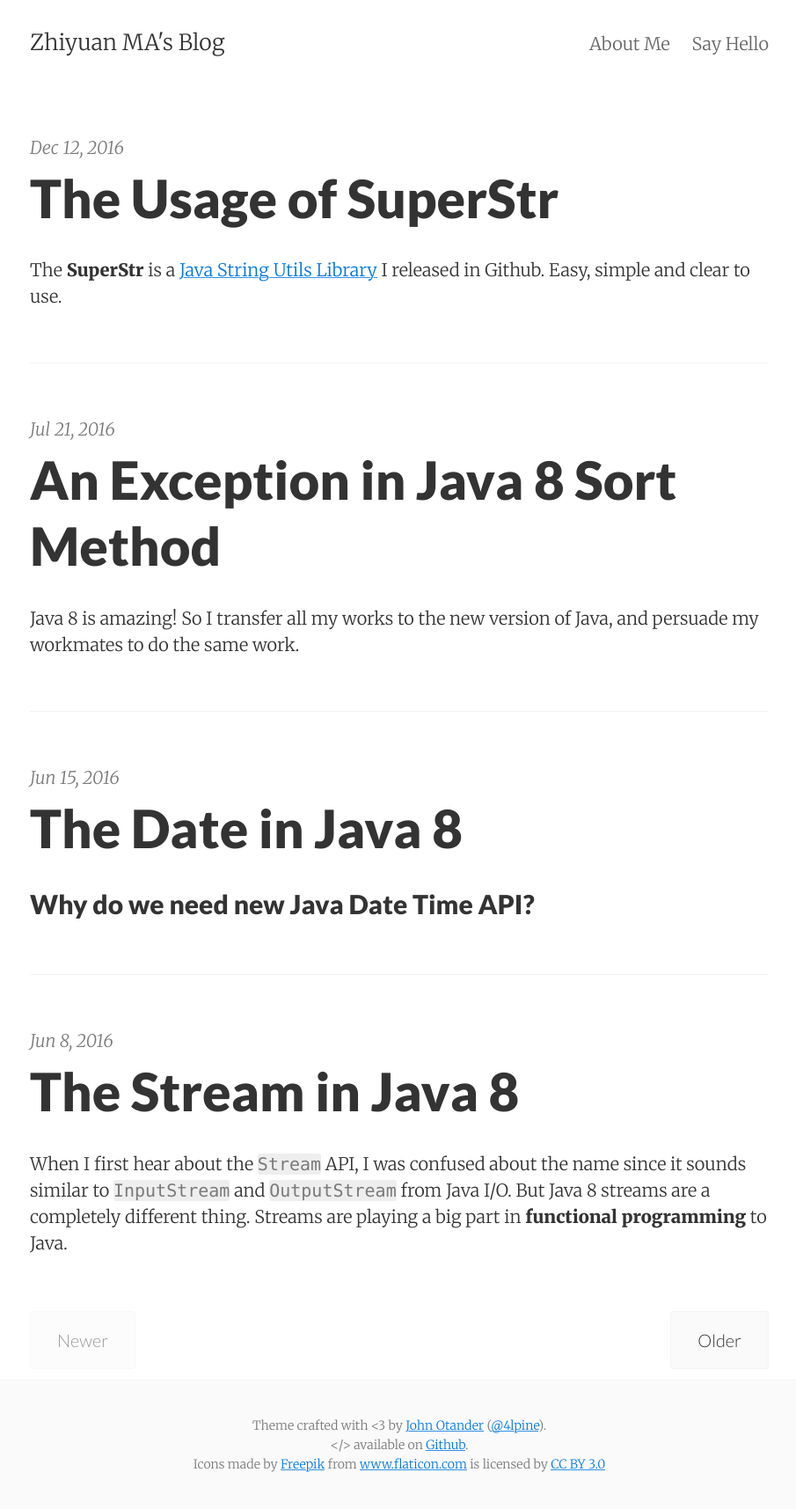
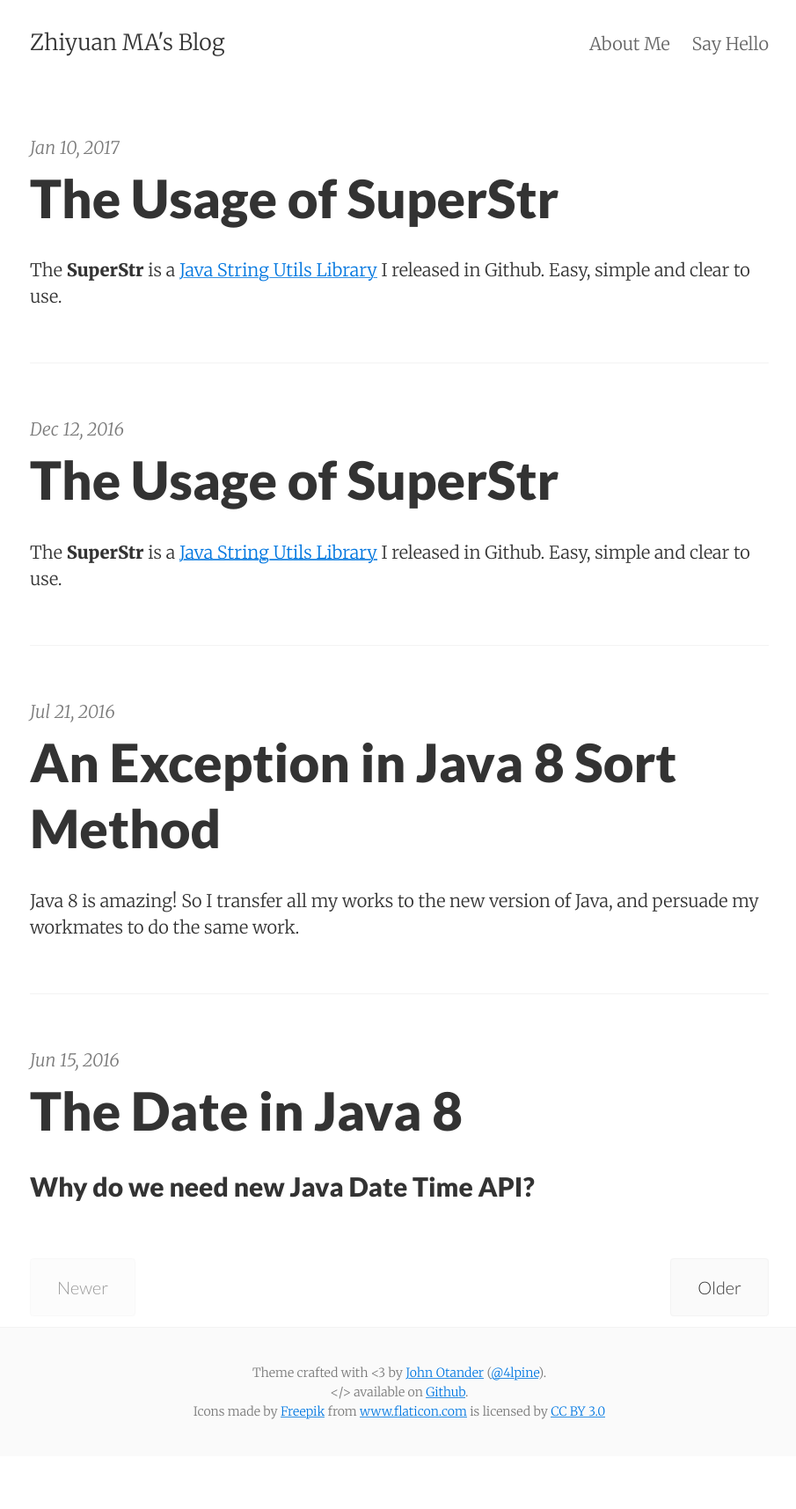
Before and after one commit to zhiyuanMA/zhiyuanMA.github.io, a Jekyll site: the page built from index.html, in a window 1280 px wide. Shown: the whole page at 88% size, without its empty margins (186-1091 px from the left). Built offline with Jekyll 4.4.1, drawn with Linux system fonts in a browser that asks for light colours; the list of posts is cut into pages by our own code; after the commit the page ends 1655 px from its top, so only the background shows below that; part of the change alters nothing that is shown.

Commit message:
new post

````diff
--- a/_posts/2016-06-08-java-8-stream.md
+++ b/_posts/2016-06-08-java-8-stream.md
@@ -4,7 +4,7 @@ title:      The Stream in Java 8
 categories: Java
 ---
 
-When I first hear about the `Stream` API, I was confused about the name since it sounds similar to `InputStream` and `OutputStream` from Java I/O. But Java 8 streams are a completely different thing. Streams are playing a big part in **functional programming** to Java.
+When I first heard about the `Stream` API, I was confused about the name since it sounds similar to `InputStream` and `OutputStream` from Java I/O. But Java 8 streams are a completely different thing. Streams are playing a big part in **functional programming** to Java.
 
 ## How streams work
 
--- /dev/null
+++ b/_posts/2017-01-10-spring-booter.md
@@ -0,0 +1,148 @@
+---
+layout:     post
+title:      The Usage of SuperStr
+categories: Java
+---
+
+The **SuperStr** is a [Java String Utils Library](https://github.com/zhiyuanMA/SuperStr) I released in Github. Easy, simple and clear to use.
+
+
+## slice
+Just like the **slice** methon in JavaScript
+
+```java
+// delete characters
+assertEquals(SuperStr.slice("mazhiyuan", 0, 1), "azhiyuan");
+assertEquals(SuperStr.slice("mazhiyuan", 0, 10), "");
+assertEquals(SuperStr.slice("mazhiyuan", 0, 0), "mazhiyuan");
+assertEquals(SuperStr.slice("mazhiyuan", 3, 2), "mazyuan");
+
+//insert or replace characters
+assertEquals(SuperStr.slice("mazhiyuan", 4, 3, "b"), "mazhban");
+assertEquals(SuperStr.slice("mazhiyuan", 4, 3, "b", "d", "w"), "mazhbdwan");
+assertEquals(SuperStr.slice("mazhiyuan", 4, 0, "b", "d"), "mazhbdiyuan");
+```
+
+## append
+
+```java
+assertEquals(SuperStr.append("m", "a", "r", "k"), "mark");
+assertEquals(SuperStr.append("", "m", "a", "r", "k"), "mark");
+```
+
+
+## appendArray
+
+```java
+assertEquals(SuperStr.append("m", "a", "r", "k"), "mark");
+assertEquals(SuperStr.append("", "m", "a", "r", "k"), "mark");
+```
+
+## at
+
+```java
+assertTrue(SuperStr.at("mark", 2).get().equals('r'));
+assertSame(SuperStr.at("mark", 5), Optional.empty());
+assertSame(SuperStr.at("mark", -3).get(), 'a'); //Support negative index
+```
+
+## between
+
+```java
+assertArrayEquals(SuperStr.between("[abc][cde]", "[", "]"), new String[]{"abc", "cde"});
+assertArrayEquals(SuperStr.between("[abc]f[cde]", "[", "]"), new String[]{"abc", "cde"});
+```
+
+## collapseSpace
+
+zip the n spaces into just 1 space
+
+```java
+assertEquals(SuperStr.collapseSpace("mark     ma"), "mark ma");
+assertEquals(SuperStr.collapseSpace("    mark     ma   zhiyuan"), " mark ma zhiyuan");
+```
+
+## contains
+
+```java
+assertTrue(SuperStr.contains("mark", "m"));
+assertFalse(SuperStr.contains("mark", "M"));  // case sensitive
+assertTrue(SuperStr.contains("mark", "M", false)); // non case sensitive
+```
+
+## countStr
+
+```java
+assertSame(SuperStr.countStr("maaaaaaaaaark", "Aa", false, false), 5); // non case sensitive and without allow overlapping
+assertSame(SuperStr.countStr("maaaaaaaaaark", "Aa", false, true), 9); // non case sensitive and with allow overlapping
+```
+
+## isBlank
+
+String contains spaces only
+
+```java
+assertFalse(SuperStr.isBlank(" a "));
+assertTrue(SuperStr.isBlank(" "));
+assertFalse(SuperStr.isBlank(""));
+assertFalse(SuperStr.isBlank(null));
+```
+
+
+## insert
+
+```java
+assertEquals(SuperStr.insert("mk ma", "ar", 1), "mark ma");
+assertEquals(SuperStr.insert("mk ma", "ar", 6), "mk ma"); // if index > value.length, return the value
+```
+
+## left, mid and right Trim
+
+```java
+//left
+assertEquals(SuperStr.leftTrim("      mark"), "mark");
+assertEquals(SuperStr.leftTrim("      mark    "), "mark    ");
+assertEquals(SuperStr.leftTrim("      mar k"), "mar k");
+
+//right
+assertEquals(SuperStr.rightTrim("mark    "), "mark");
+assertEquals(SuperStr.rightTrim("      mark    "), "      mark");
+assertEquals(SuperStr.rightTrim("mar k      "), "mar k");
+
+//mid
+assertEquals(SuperStr.midTrim("mark    "), "mark    ");
+assertEquals(SuperStr.midTrim("mar k      "), "mark      ");
+
+```
+
+## isNotBlank
+
+```java
+assertTrue(SuperStr.isNotBlank("  a"));
+assertFalse(SuperStr.isNotBlank("  "));
+assertFalse(SuperStr.isNotBlank(null));
+assertFalse(SuperStr.isNotBlank(""));
+```
+
+## trims
+
+remove all the non-blank String in an Array
+
+```java
+assertArrayEquals(SuperStr.trims(new String[]{"ma", "rk", null, "", "  "}), new String[]{"ma", "rk"});
+```
+
+## reverse
+
+```java
+assertEquals(SuperStr.reverse("mark"), "kram");
+```
+
+## removeNonWords
+
+```java
+assertEquals(SuperStr.removeNonWords("ma^%$rk"), "mark");
+```
+
+
+There are some othe useful methods in the **SuperStr**, if you like, check out the [source code](https://github.com/zhiyuanMA/SuperStr) from Github now!
````
